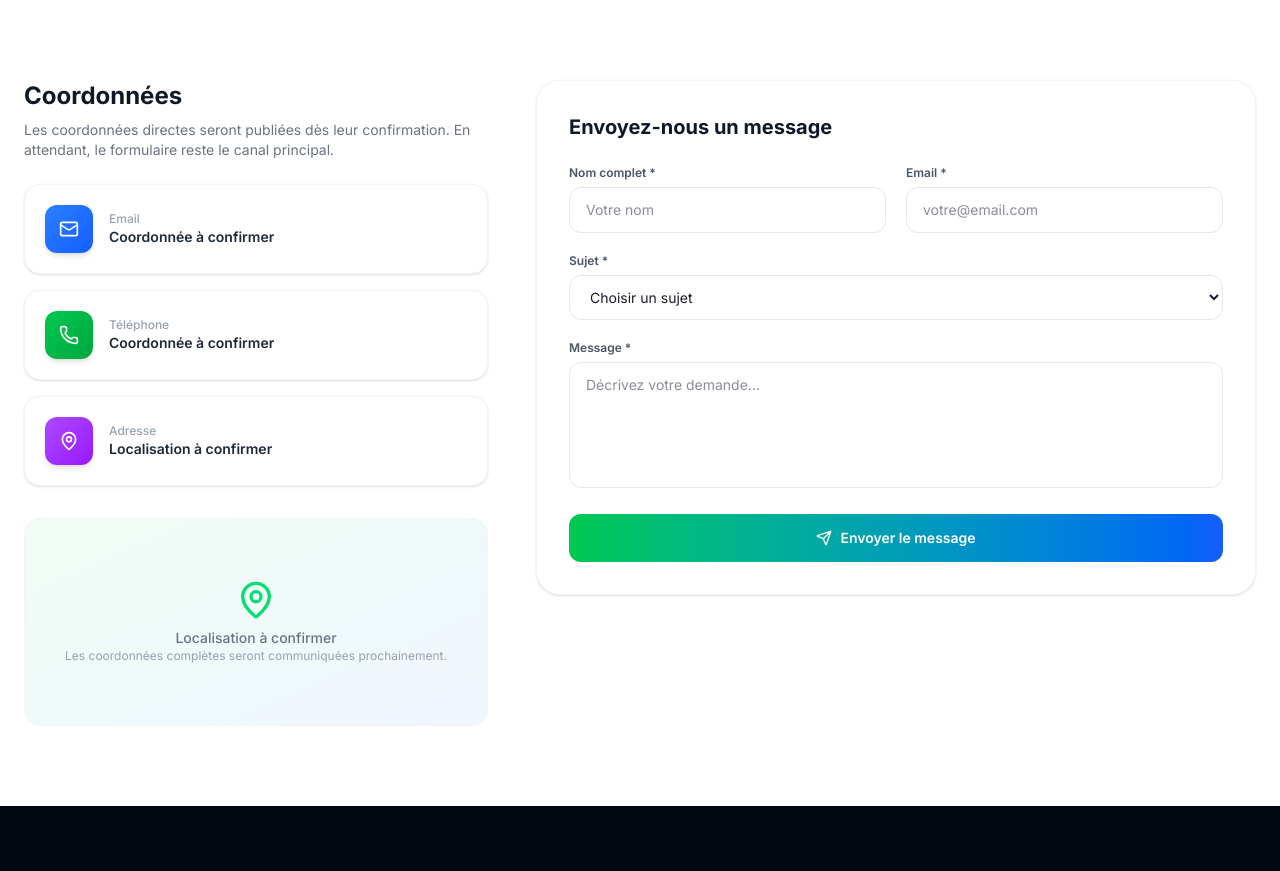
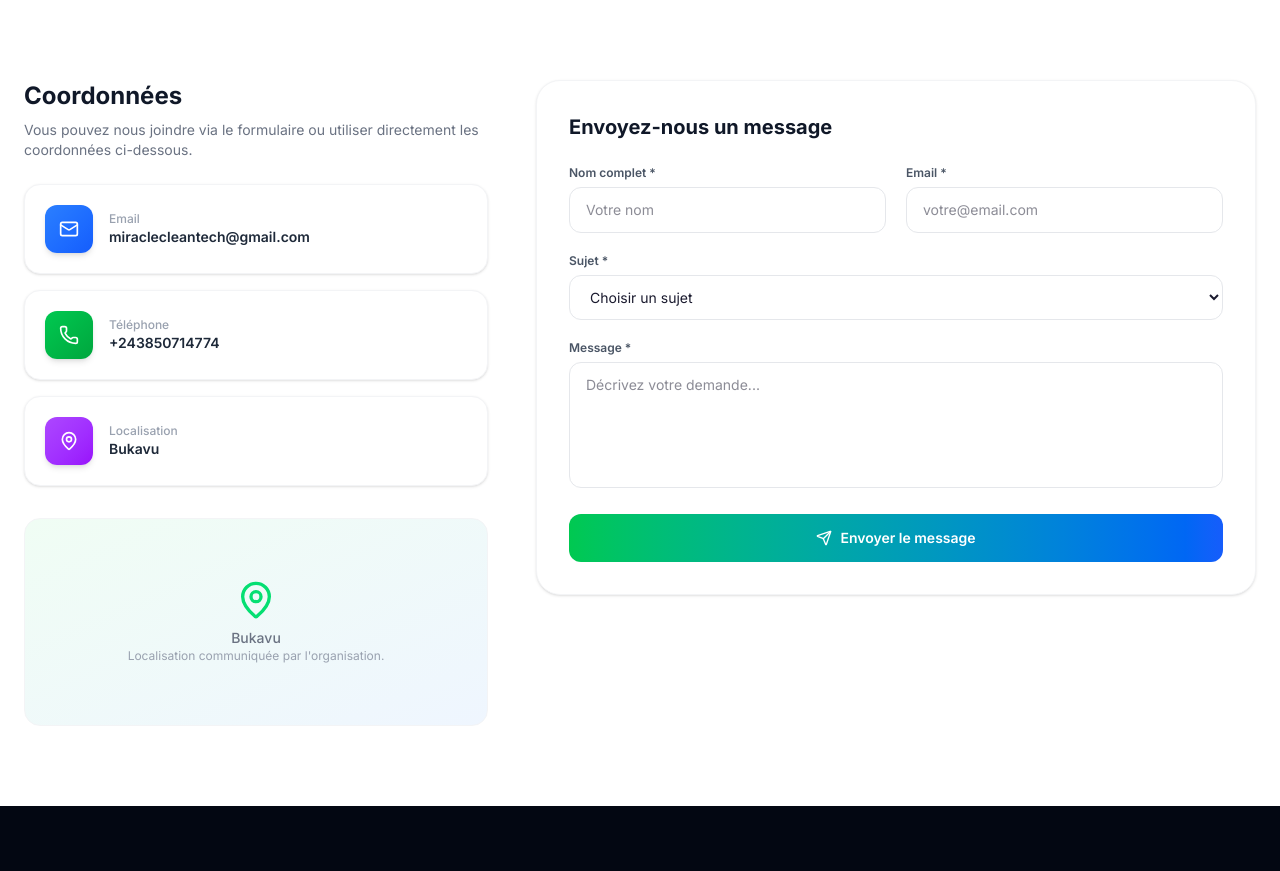
Before and after one commit to JonJaggerJack/miraclecleantech, a React (Vite) app: page /contact in a window 1280 px wide. Shown: the part 360-1231 px from the top of the page. Built offline with nearby package versions, Linux system fonts and the light colour scheme.

Commit message:
fix: add contact details

```diff
--- a/src/pages/Contact.tsx
+++ b/src/pages/Contact.tsx
@@ -18,9 +18,9 @@ interface Errors {
 }
 
 const contactInfo = [
-  { icon: Mail, label: 'Email', value: 'Coordonnée à confirmer', color: 'from-blue-500 to-blue-600' },
-  { icon: Phone, label: 'Téléphone', value: 'Coordonnée à confirmer', color: 'from-green-500 to-green-600' },
-  { icon: MapPin, label: 'Adresse', value: 'Localisation à confirmer', color: 'from-purple-500 to-purple-600' },
+  { icon: Mail, label: 'Email', value: 'miraclecleantech@gmail.com', color: 'from-blue-500 to-blue-600' },
+  { icon: Phone, label: 'Téléphone', value: '+243850714774', color: 'from-green-500 to-green-600' },
+  { icon: MapPin, label: 'Localisation', value: 'Bukavu', color: 'from-purple-500 to-purple-600' },
 ];
 
 function validate(data: FormData): Errors {
@@ -96,7 +96,7 @@ export default function Contact() {
             transition={{ delay: 0.2 }}
             className="mt-4 text-lg text-gray-500 max-w-xl mx-auto"
           >
-            Pour toute demande d'information, de partenariat ou relative aux produits, utilisez le formulaire de contact.
+            Pour toute demande d'information, de partenariat ou relative aux produits, utilisez le formulaire ou les coordonnées ci-dessous.
           </motion.p>
         </div>
       </section>
@@ -107,7 +107,7 @@ export default function Contact() {
           <div className="lg:col-span-2 flex flex-col gap-6">
             <div>
               <h2 className="text-2xl font-bold text-gray-900 mb-2">Coordonnées</h2>
-              <p className="text-gray-500 text-sm">Les coordonnées directes seront publiées dès leur confirmation. En attendant, le formulaire reste le canal principal.</p>
+              <p className="text-gray-500 text-sm">Vous pouvez nous joindre via le formulaire ou utiliser directement les coordonnées ci-dessous.</p>
             </div>
 
             <div className="flex flex-col gap-4">
@@ -130,8 +130,8 @@ export default function Contact() {
             <div className="rounded-2xl overflow-hidden bg-gradient-to-br from-green-50 to-blue-50 border border-gray-100 flex items-center justify-center h-52 mt-2">
               <div className="text-center">
                 <MapPin className="w-10 h-10 text-green-400 mx-auto mb-2" />
-                <p className="text-sm text-gray-500 font-medium">Localisation à confirmer</p>
-                <p className="text-xs text-gray-400">Les coordonnées complètes seront communiquées prochainement.</p>
+                <p className="text-sm text-gray-500 font-medium">Bukavu</p>
+                <p className="text-xs text-gray-400">Localisation communiquée par l'organisation.</p>
               </div>
             </div>
           </div>
```
